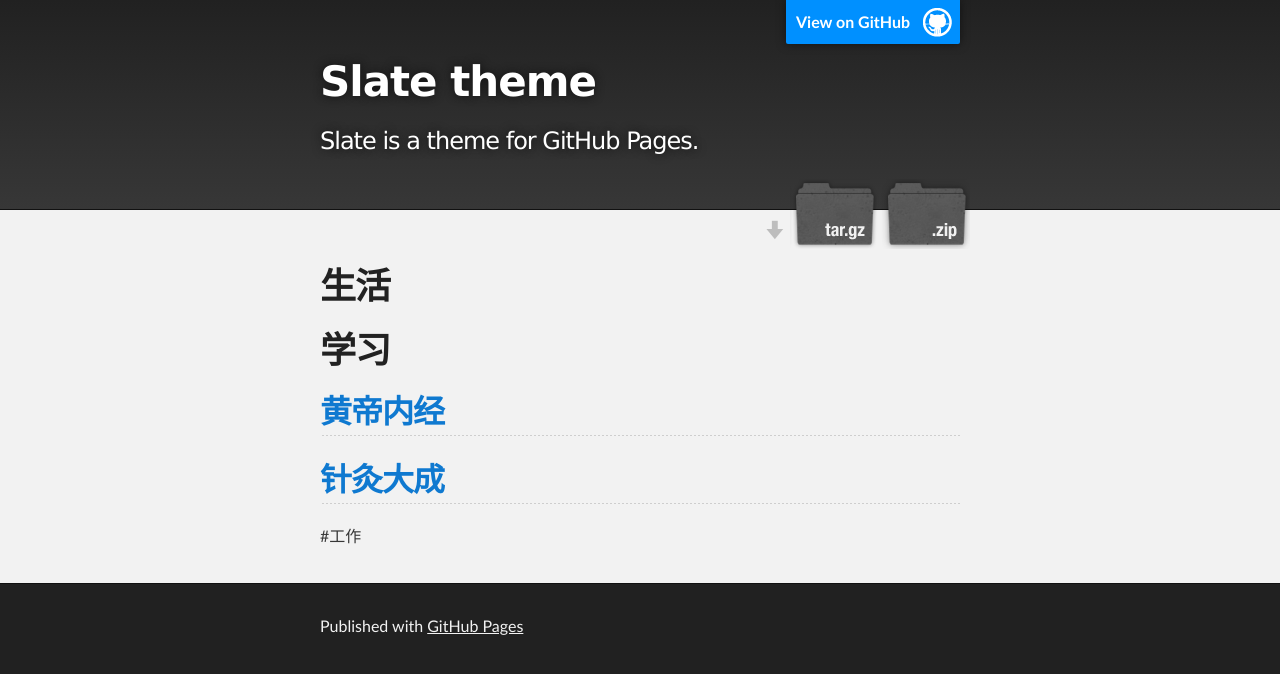
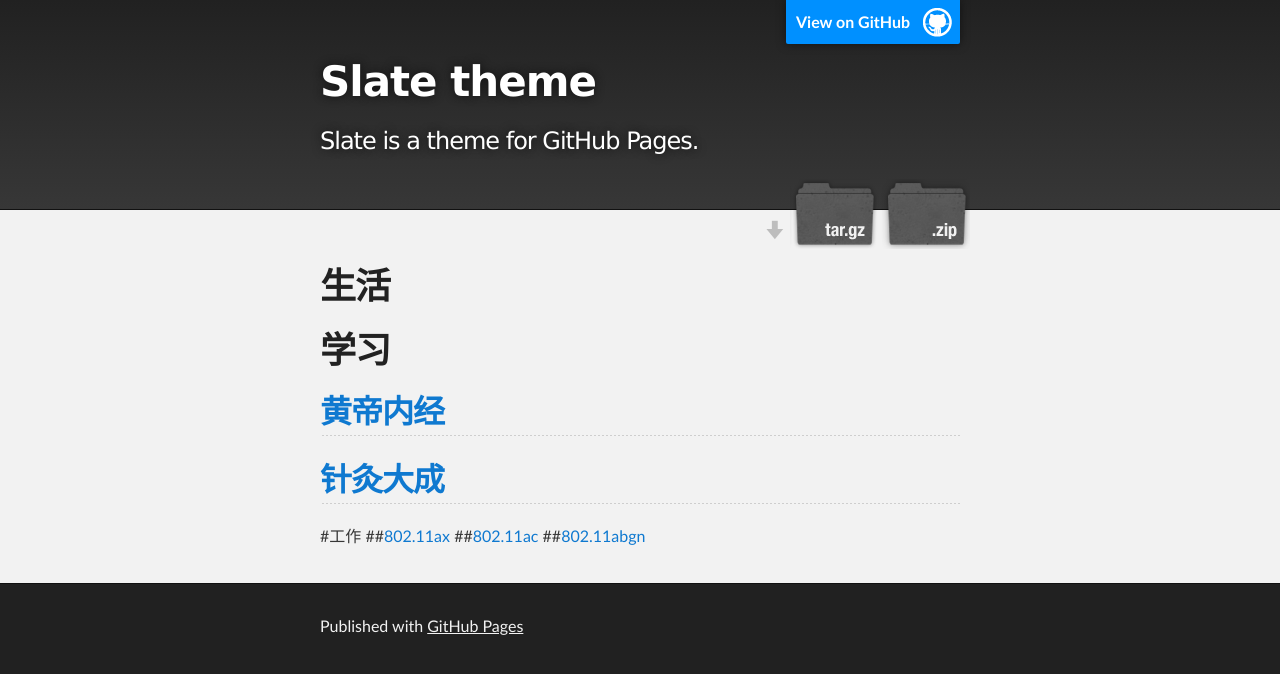
Before and after one commit to wuten/wuten.github.io, a Jekyll site: the page built from index.md, in a window 1280 px wide. Shown: the top 674 px of the page. Built offline with Jekyll 4.4.1, drawn with Linux system fonts in a browser that asks for light colours; our own code applies the rules of GitHub Pages for plain Markdown files.

Commit message:
editor Readme

```diff
--- a/index.md
+++ b/index.md
@@ -4,8 +4,9 @@
 
 # 生活
 # 学习
-
 ## [黄帝内经](huangdineijing/index.html)
-
 ## [针灸大成](huangdineijing/index.html)
 #工作
+##[802.11ax]()
+##[802.11ac]()
+##[802.11abgn]()
```
Also changed, not shown: README.md.
